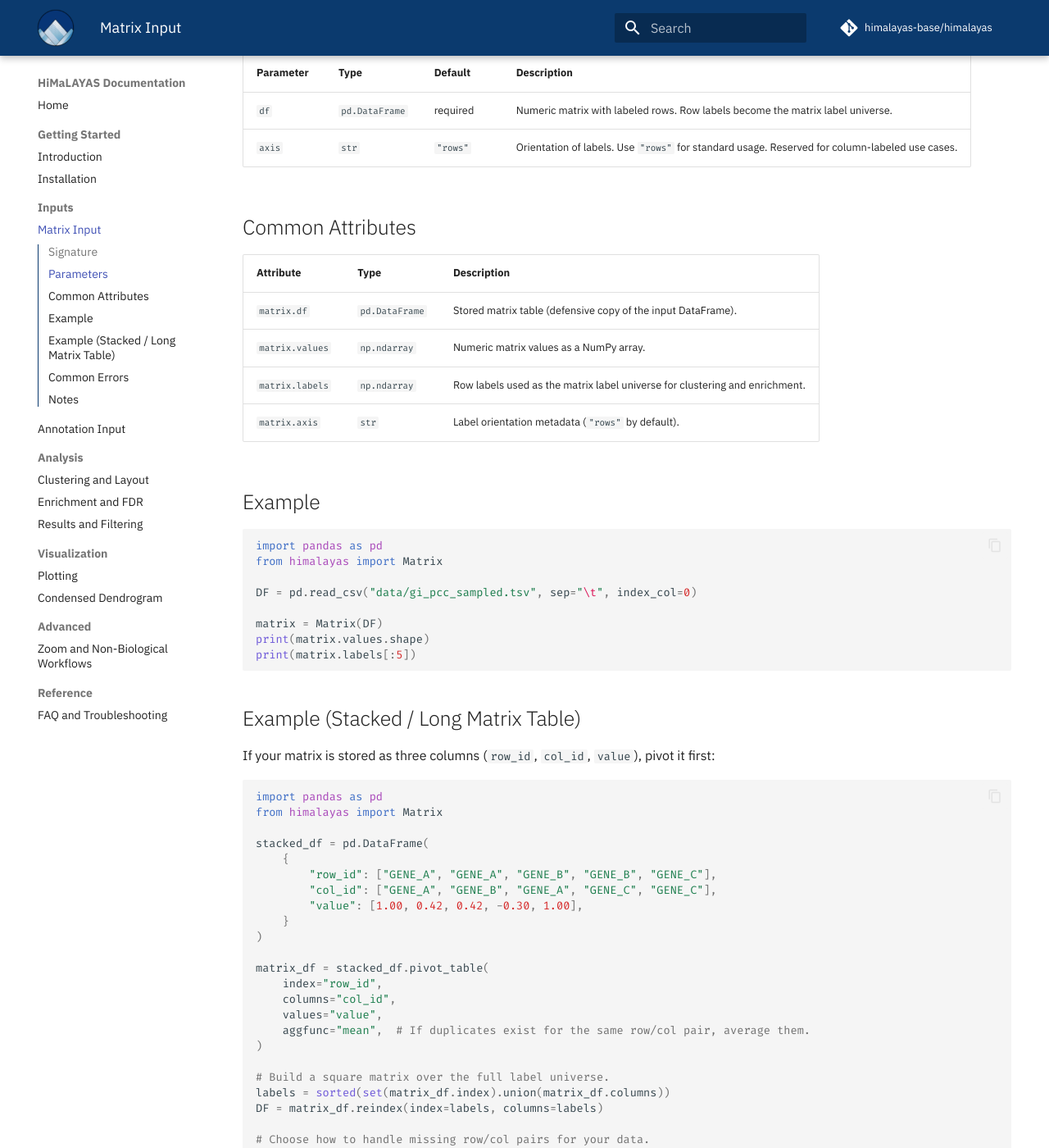
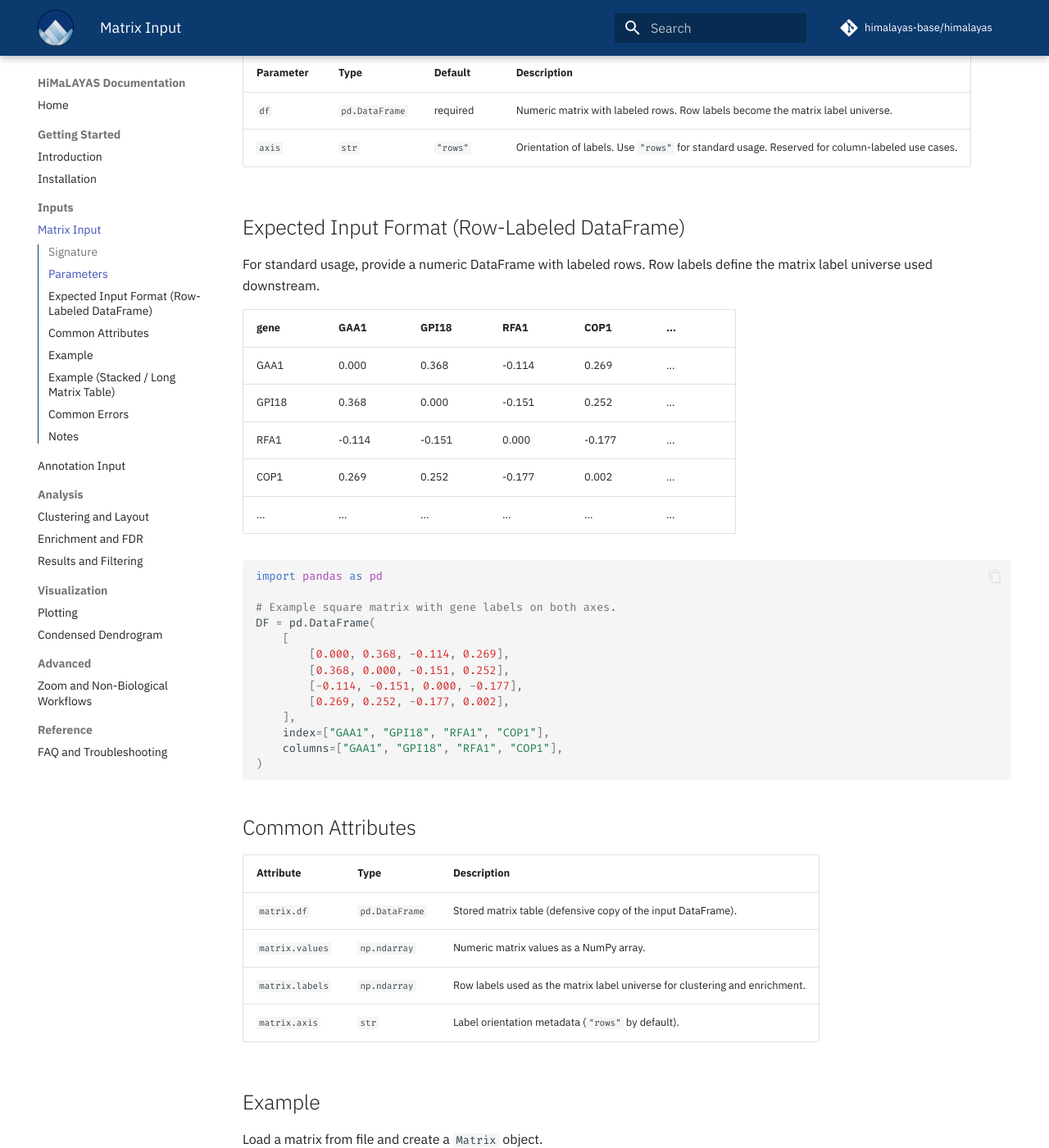
Before and after one commit to himalayas-base/himalayas-docs, an MkDocs documentation site: the page built from docs/2_matrix_input.md, in a window 1280 px wide and 1400 px high, scrolled down 381 px. Shown: the whole window at 82% size. Built offline with MkDocs 1.6.1 and Material for MkDocs 9.7.7, drawn with Linux system fonts in a browser that asks for light colours; comment, search, counter and statistics services are not loaded.

Commit message:
provide matrix and annotation input examples

````diff
--- a/docs/2_matrix_input.md
+++ b/docs/2_matrix_input.md
@@ -15,6 +15,34 @@ Matrix(df: pd.DataFrame, *, axis: str = "rows")
 | `df` | `pd.DataFrame` | required | Numeric matrix with labeled rows. Row labels become the matrix label universe. |
 | `axis` | `str` | `"rows"` | Orientation of labels. Use `"rows"` for standard usage. Reserved for column-labeled use cases. |
 
+## Expected Input Format (Row-Labeled DataFrame)
+
+For standard usage, provide a numeric DataFrame with labeled rows. Row labels define the matrix label universe used downstream.
+
+| gene | GAA1 | GPI18 | RFA1 | COP1 | ... |
+| --- | --- | --- | --- | --- | --- |
+| GAA1 | 0.000 | 0.368 | -0.114 | 0.269 | ... |
+| GPI18 | 0.368 | 0.000 | -0.151 | 0.252 | ... |
+| RFA1 | -0.114 | -0.151 | 0.000 | -0.177 | ... |
+| COP1 | 0.269 | 0.252 | -0.177 | 0.002 | ... |
+| ... | ... | ... | ... | ... | ... |
+
+```python
+import pandas as pd
+
+# Example square matrix with gene labels on both axes.
+DF = pd.DataFrame(
+    [
+        [0.000, 0.368, -0.114, 0.269],
+        [0.368, 0.000, -0.151, 0.252],
+        [-0.114, -0.151, 0.000, -0.177],
+        [0.269, 0.252, -0.177, 0.002],
+    ],
+    index=["GAA1", "GPI18", "RFA1", "COP1"],
+    columns=["GAA1", "GPI18", "RFA1", "COP1"],
+)
+```
+
 ## Common Attributes
 
 | Attribute | Type | Description |
@@ -25,6 +53,8 @@ Matrix(df: pd.DataFrame, *, axis: str = "rows")
 | `matrix.axis` | `str` | Label orientation metadata (`"rows"` by default). |
 
 ## Example
+
+Load a matrix from file and create a `Matrix` object.
 
 ```python
 import pandas as pd
````
Also changed, not shown: docs/3_annotation_input.md (+12 -0 lines).
